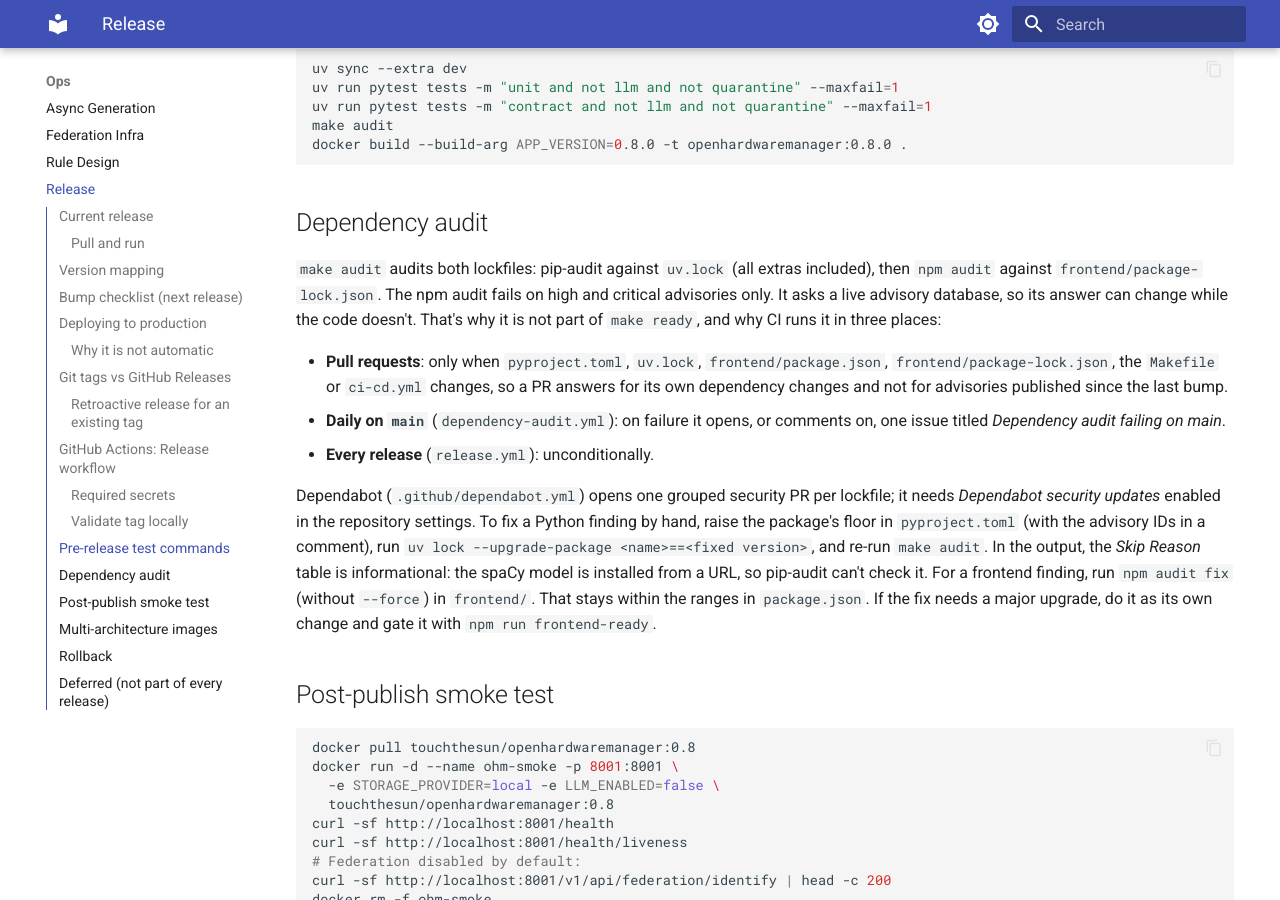
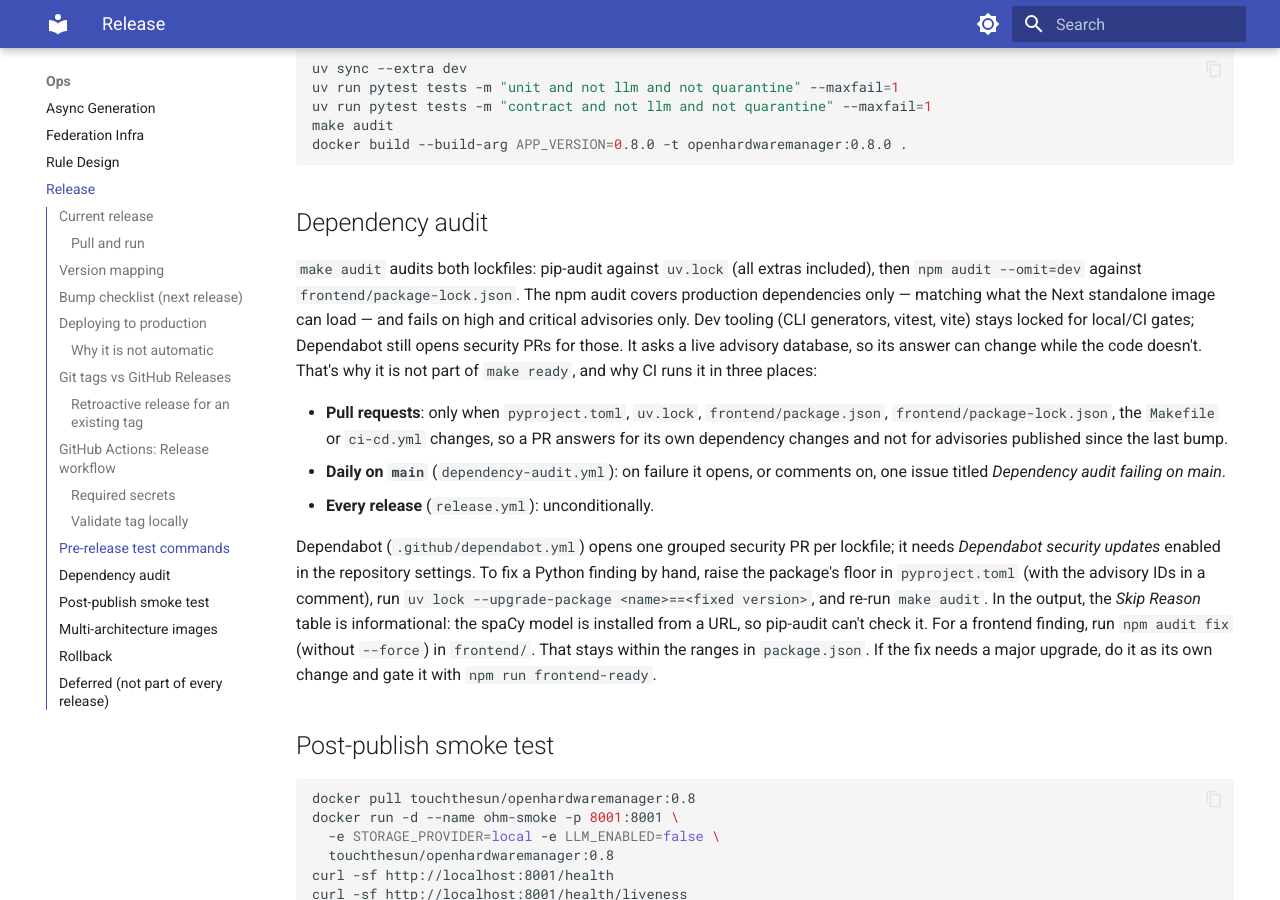
Before and after one commit to helpfulengineering/supply-graph-ai, an MkDocs documentation site: the page built from docs/RELEASE.md, in a window 1280 px wide and 900 px high, scrolled down 4015 px. Built offline with MkDocs 1.6.1 and Material for MkDocs 9.7.7, drawn with Linux system fonts in a browser that asks for light colours.

Commit message:
Scope frontend release audit to production deps (#658). (#659)
Move shadcn to devDependencies and run npm audit with --omit=dev so the
release gate matches what the Next standalone image can load.

Co-authored-by: maker-nathan <nathan@makernet.work>
Co-authored-by: Cursor <cursoragent@cursor.com>

```diff
--- a/docs/RELEASE.md
+++ b/docs/RELEASE.md
@@ -154,10 +154,13 @@ docker build --build-arg APP_VERSION=0.8.0 -t openhardwaremanager:0.8.0 .
 ## Dependency audit
 
 `make audit` audits both lockfiles: pip-audit against `uv.lock` (all extras
-included), then `npm audit` against `frontend/package-lock.json`. The npm audit
-fails on high and critical advisories only. It asks a live advisory database, so
-its answer can change while the code doesn't. That's why it is not part of
-`make ready`, and why CI runs it in three places:
+included), then `npm audit --omit=dev` against `frontend/package-lock.json`.
+The npm audit covers production dependencies only — matching what the Next
+standalone image can load — and fails on high and critical advisories only.
+Dev tooling (CLI generators, vitest, vite) stays locked for local/CI gates;
+Dependabot still opens security PRs for those. It asks a live advisory
+database, so its answer can change while the code doesn't. That's why it is
+not part of `make ready`, and why CI runs it in three places:
 
 - **Pull requests**: only when `pyproject.toml`, `uv.lock`,
   `frontend/package.json`, `frontend/package-lock.json`, the `Makefile` or
```
Also changed, not shown: changelog.d/658.changed.md (added, +4 -0 lines), 4 other files.
